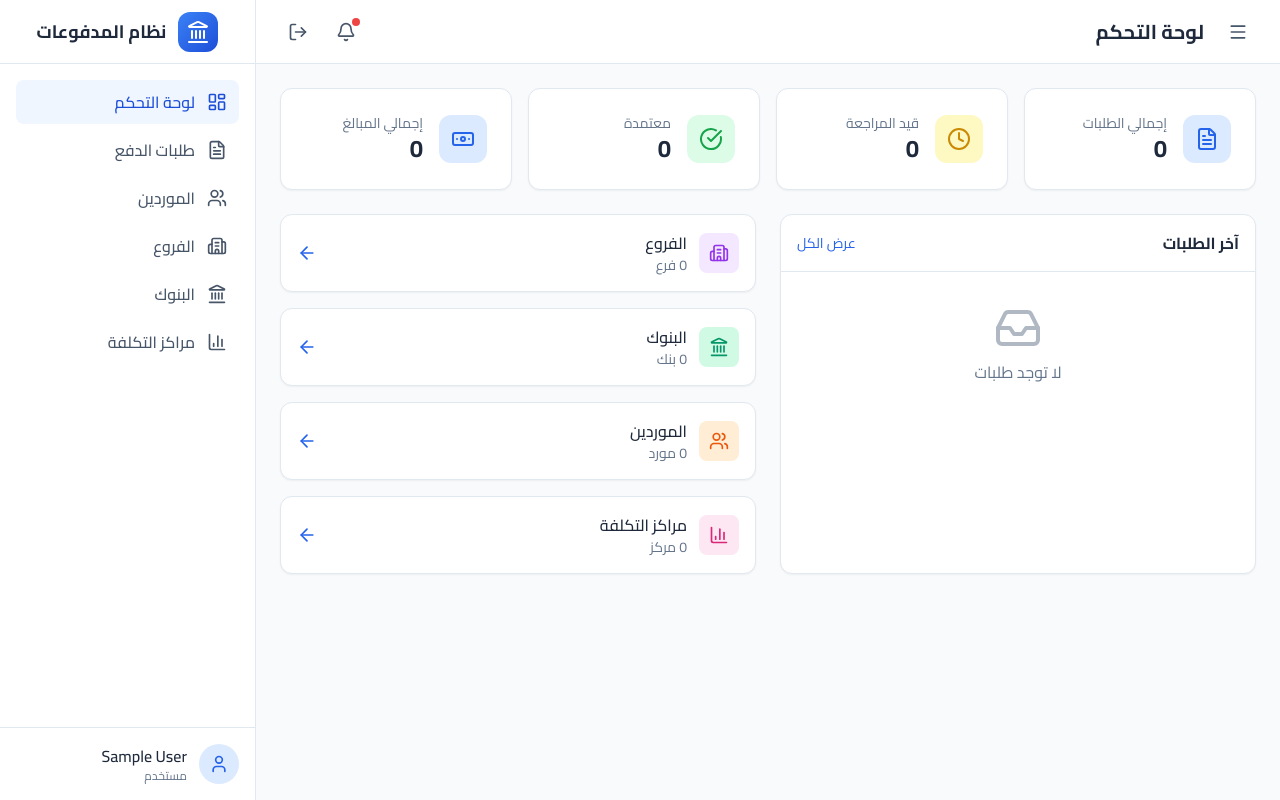
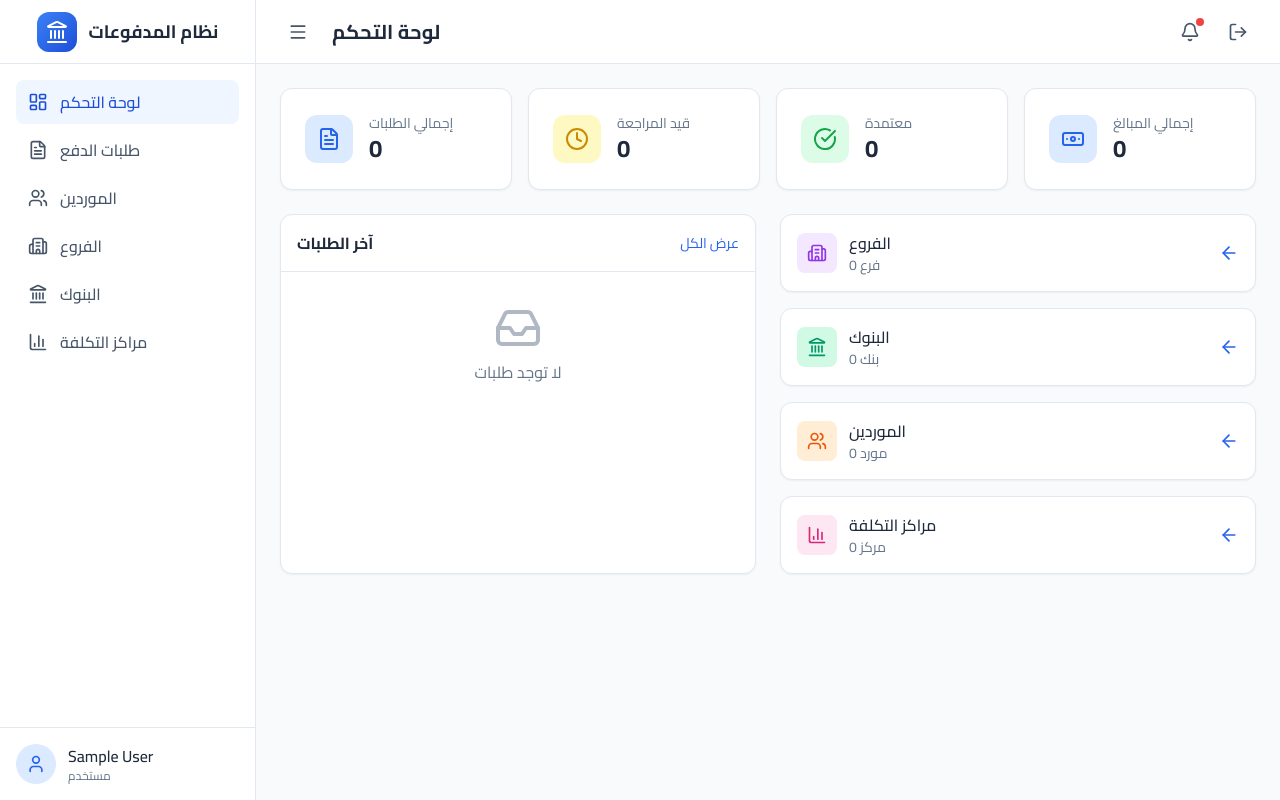
Before and after one commit to Haroon2030/accunte, a Django app: page / in a window 1280 px wide. Run offline with Django 5.2, Linux system fonts and the light colour scheme; the visitor is signed in with stand-in values (Sample User, id 1); data that the repository does not hold is empty; some libraries are stand-ins or nearby versions.

Commit message:
Fix sidebar layout - use dir=ltr on flex container

```diff
--- a/backend/templates/base.html
+++ b/backend/templates/base.html
@@ -71,7 +71,7 @@
 </head>
 <body class="bg-slate-50 min-h-screen" x-data="{ sidebarOpen: true, mobileMenuOpen: false }">
     <!-- Main Layout with Sidebar -->
-    <div class="flex flex-row-reverse h-screen overflow-hidden">
+    <div class="flex h-screen overflow-hidden" dir="ltr">
         <!-- Sidebar -->
         <aside
             class="bg-white border-r border-slate-200 transition-all duration-300 flex flex-col"
```
